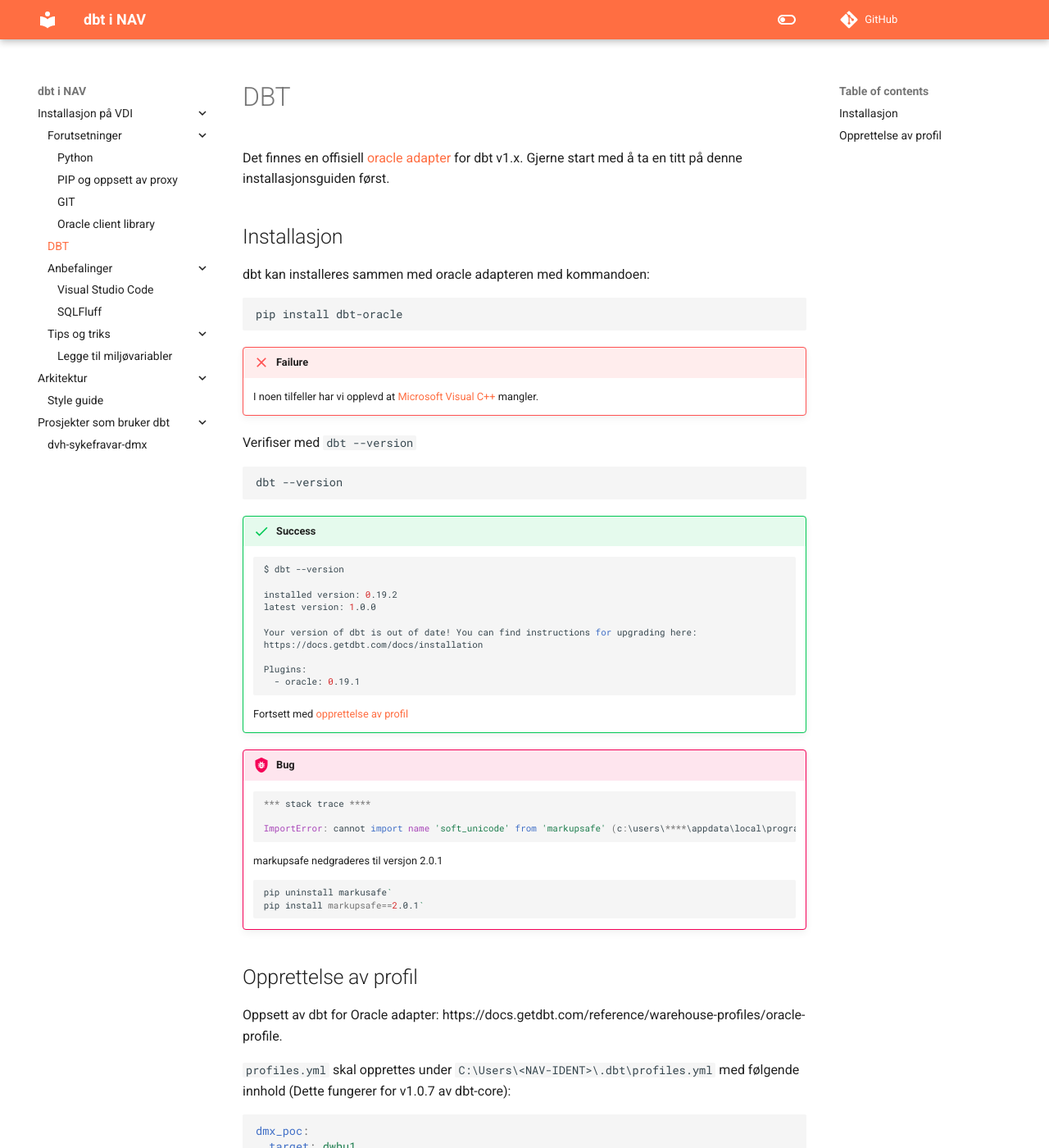
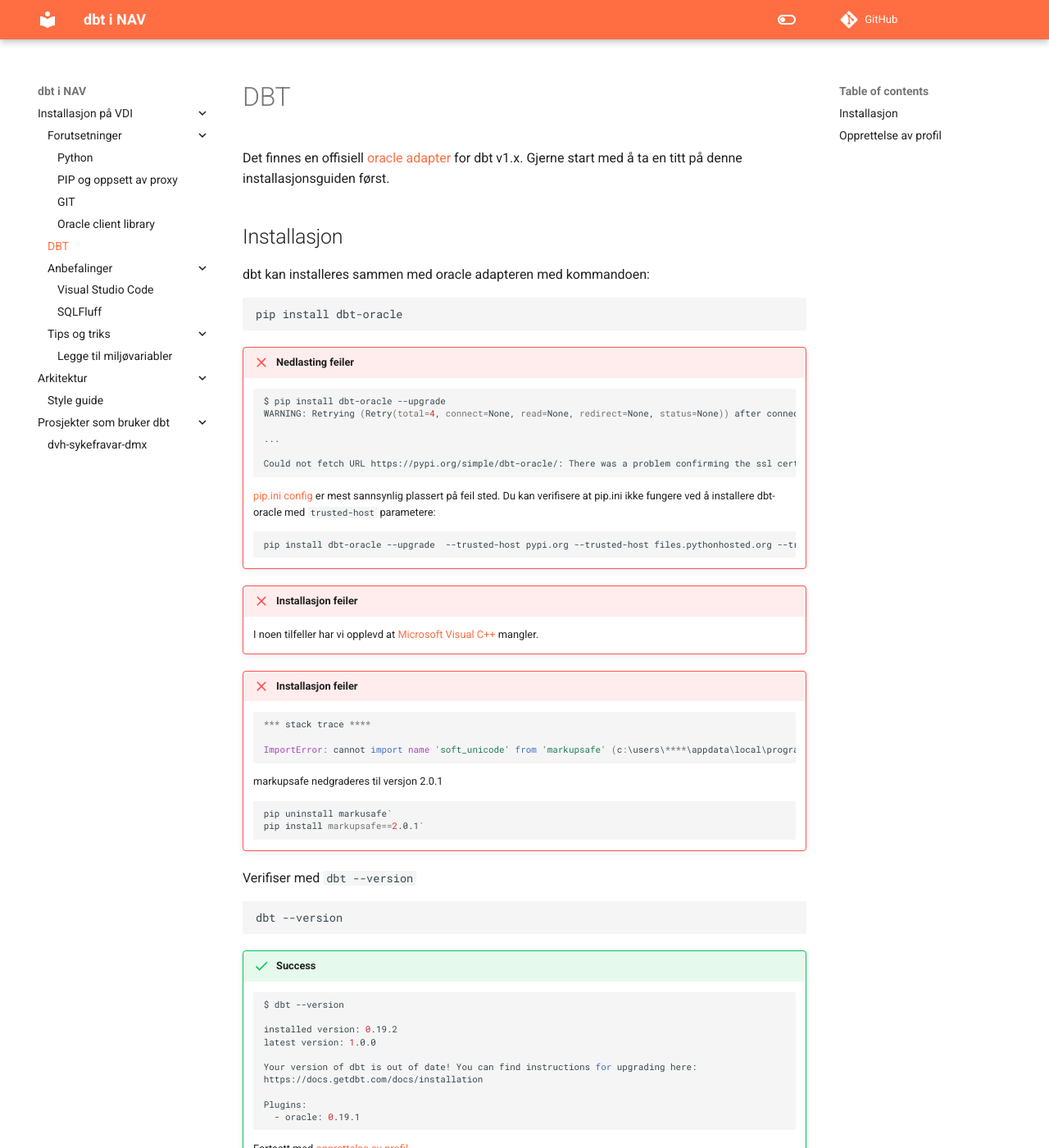
Before and after one commit to navikt/dbt-i-nav, an MkDocs documentation site: the page built from docs/vdi/dbt.md, in a window 1280 px wide and 1400 px high. Shown: the whole window at 82% size. Built offline with MkDocs 1.6.1 and Material for MkDocs 9.7.7, drawn with Linux system fonts in a browser that asks for light colours; comment, search, counter and statistics services are not loaded.

Commit message:
Legg til feilsituasjon ved nedlasting av dbt-oracle

````diff
--- a/docs/vdi/dbt.md
+++ b/docs/vdi/dbt.md
@@ -10,8 +10,39 @@
 pip install dbt-oracle
 ```
 
-!!! failure Installasjon feiler
+!!! failure "Nedlasting feiler"
+
+    ```shell
+    $ pip install dbt-oracle --upgrade
+    WARNING: Retrying (Retry(total=4, connect=None, read=None, redirect=None, status=None)) after connection broken by 'SSLError(SSLCertVerificationError(1, '[SSL: CERTIFICATE_VERIFY_FAILED] certificate verify failed: unable to get local issuer certificate (_ssl.c:1131)'))': /simple/dbt-oracle/
+
+    ...
+
+    Could not fetch URL https://pypi.org/simple/dbt-oracle/: There was a problem confirming the ssl certificate: HTTPSConnectionPool(host='pypi.org', port=443): Max retries exceeded with url: /simple/dbt-oracle/ (Caused by SSLError(SSLCertVerificationError(1, '[SSL: CERTIFICATE_VERIFY_FAILED] certificate verify failed: unable to get local issuer certificate (_ssl.c:1131)')))
+    ```
+
+    [pip.ini config](pip.md#sett-opp-config-fil-for-pip) er mest sannsynlig plassert på feil sted. Du kan verifisere at pip.ini ikke fungere ved å installere dbt-oracle med `trusted-host` parametere:
+    ```shell
+    pip install dbt-oracle --upgrade  --trusted-host pypi.org --trusted-host files.pythonhosted.org --trusted-host pypi.python.org
+    ```
+
+!!! failure "Installasjon feiler"
     I noen tilfeller har vi opplevd at [Microsoft Visual C++](https://visualstudio.microsoft.com/thank-you-downloading-visual-studio/?sku=BuildTools&rel=16microsoft-visual-c) mangler.
+
+!!! failure "Installasjon feiler"
+
+    ```py
+    *** stack trace ****
+
+    ImportError: cannot import name 'soft_unicode' from 'markupsafe' (c:\users\****\appdata\local\programs\python\python38\lib\site-packages\markupsafe\__init__.py)
+    ```
+
+    markupsafe nedgraderes til versjon 2.0.1
+
+    ```shell
+    pip uninstall markusafe`
+    pip install markupsafe==2.0.1`
+    ```
 
 Verifiser med `dbt --version`
 
@@ -35,21 +66,6 @@
     ```
 
     Fortsett med [opprettelse av profil](#opprettelse-av-profil)
-
-!!! bug
-
-    ```py
-    *** stack trace ****
-
-    ImportError: cannot import name 'soft_unicode' from 'markupsafe' (c:\users\****\appdata\local\programs\python\python38\lib\site-packages\markupsafe\__init__.py)
-    ```
-
-    markupsafe nedgraderes til versjon 2.0.1
-
-    ```shell
-    pip uninstall markusafe`
-    pip install markupsafe==2.0.1`
-    ```
 
 ## Opprettelse av profil
 
````
